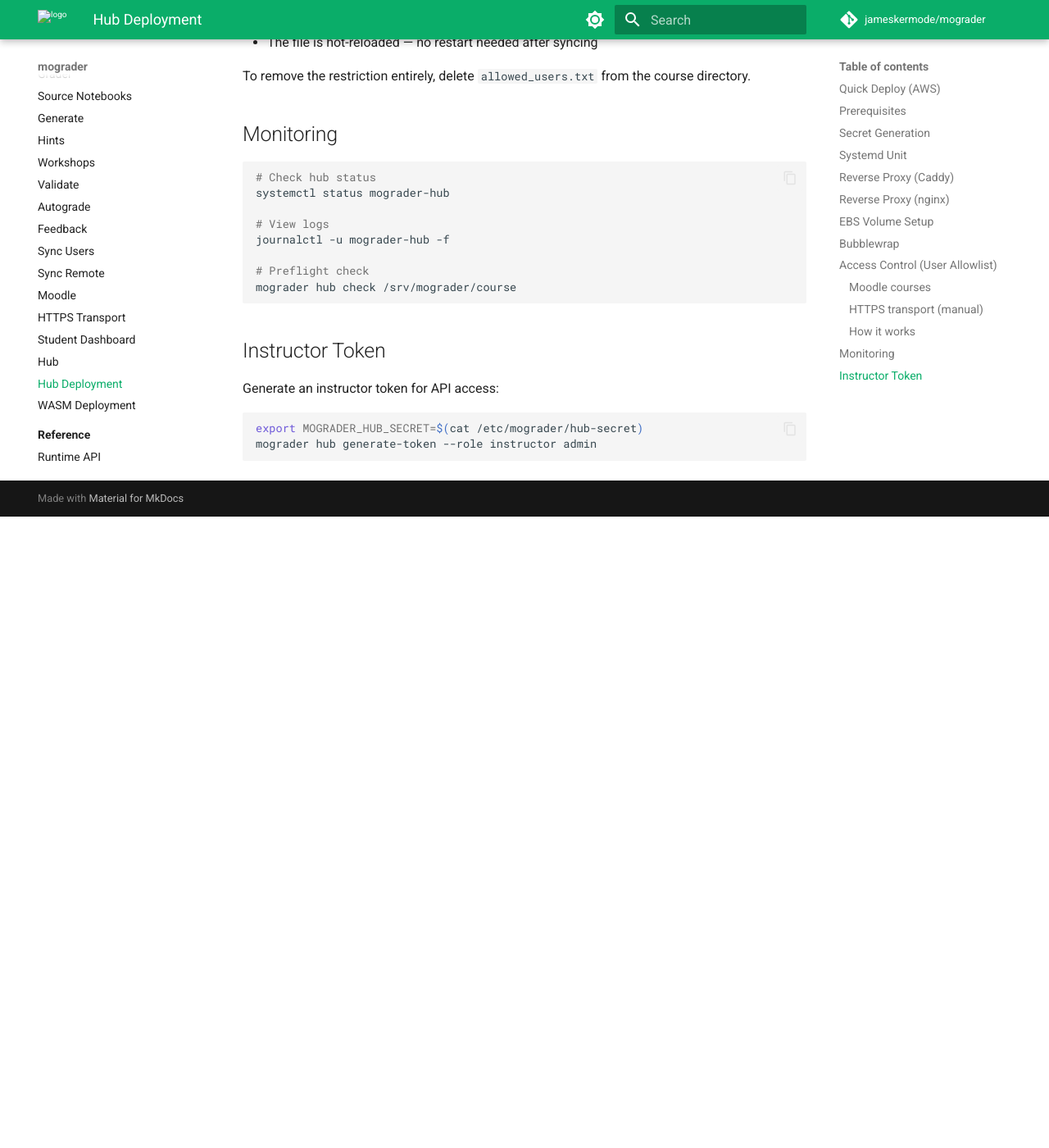
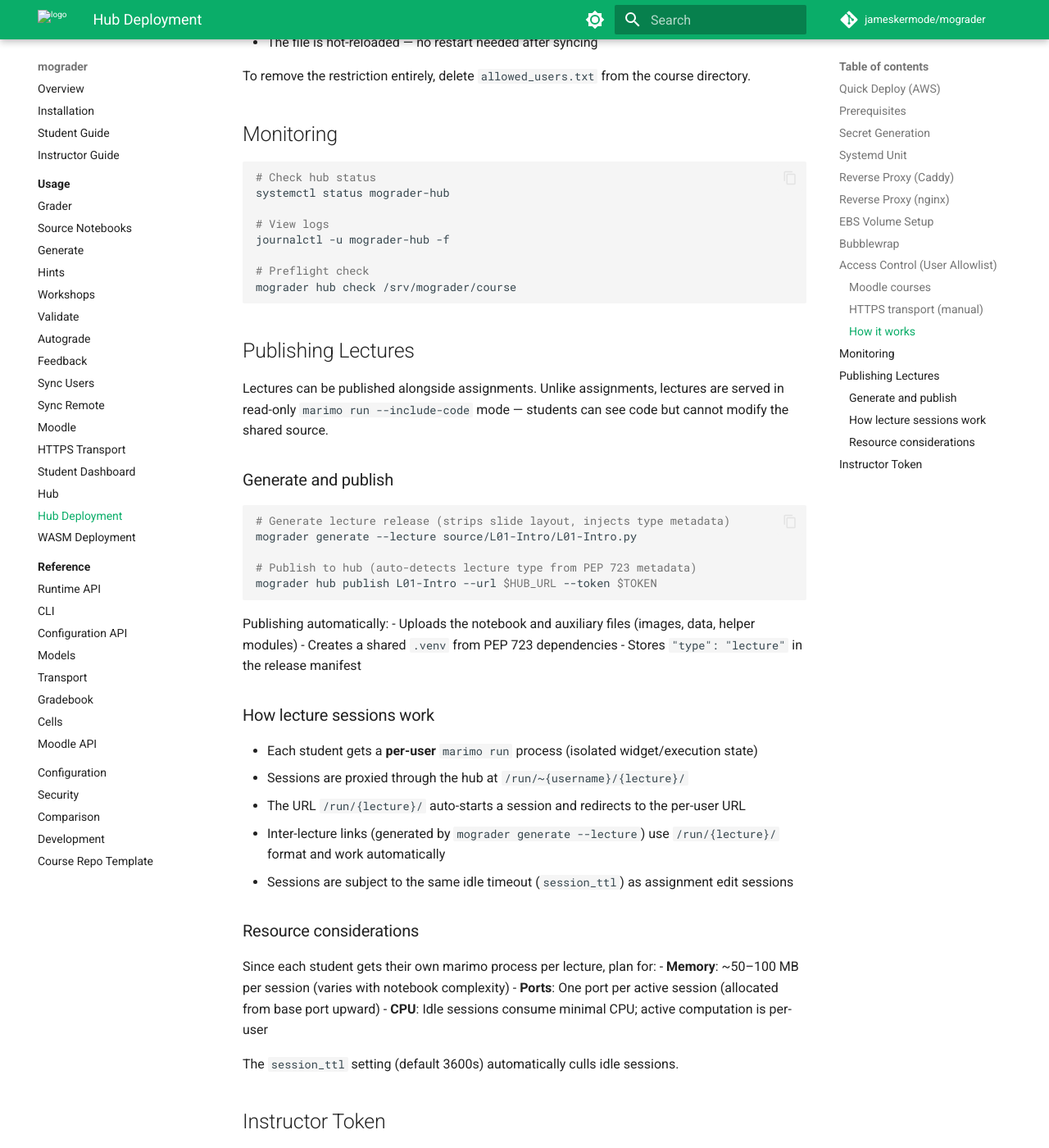
Before and after one commit to jameskermode/mograder, an MkDocs documentation site: the page built from docs/hub-deployment.md, in a window 1280 px wide and 1400 px high, scrolled down 3847 px. Shown: the whole window at 82% size. Built offline with MkDocs 1.6.1 and Material for MkDocs 9.7.7, drawn with Linux system fonts in a browser that asks for light colours; comment, search, counter and statistics services are not loaded; before the commit the page ends 4477 px from its top, so only the background shows below that.

Commit message:
Add docs, fix --headless, absolute URLs, session type in dashboard
Docs:
- usage/generate.md: new Lectures section documenting --lecture flag
- usage/hub.md: lecture student workflow, publish command, API endpoints
- hub-deployment.md: lecture publishing and session resource planning

Fixes:
- Add --headless to _build_run_command (prevents marimo auto-opening
  browser tab on direct port)
- Use absolute hub URLs in dashboard links (HUB_BASE_URL from config)
- /sessions endpoint returns correct run/~ URLs and type for lectures
- /run/{lecture}/ redirect auto-starts session if not running
- Use ~ prefix in per-user run URLs to disambiguate routes
- Fix marimo variable name collisions in dashboard (prefix with _)

Co-Authored-By: Claude Opus 4.6 (1M context) <noreply@anthropic.com>

````diff
--- a/docs/hub-deployment.md
+++ b/docs/hub-deployment.md
@@ -191,6 +191,42 @@ journalctl -u mograder-hub -f
 mograder hub check /srv/mograder/course
 ```
 
+## Publishing Lectures
+
+Lectures can be published alongside assignments. Unlike assignments, lectures are served in read-only `marimo run --include-code` mode — students can see code but cannot modify the shared source.
+
+### Generate and publish
+
+```bash
+# Generate lecture release (strips slide layout, injects type metadata)
+mograder generate --lecture source/L01-Intro/L01-Intro.py
+
+# Publish to hub (auto-detects lecture type from PEP 723 metadata)
+mograder hub publish L01-Intro --url $HUB_URL --token $TOKEN
+```
+
+Publishing automatically:
+- Uploads the notebook and auxiliary files (images, data, helper modules)
+- Creates a shared `.venv` from PEP 723 dependencies
+- Stores `"type": "lecture"` in the release manifest
+
+### How lecture sessions work
+
+- Each student gets a **per-user** `marimo run` process (isolated widget/execution state)
+- Sessions are proxied through the hub at `/run/~{username}/{lecture}/`
+- The URL `/run/{lecture}/` auto-starts a session and redirects to the per-user URL
+- Inter-lecture links (generated by `mograder generate --lecture`) use `/run/{lecture}/` format and work automatically
+- Sessions are subject to the same idle timeout (`session_ttl`) as assignment edit sessions
+
+### Resource considerations
+
+Since each student gets their own marimo process per lecture, plan for:
+- **Memory**: ~50–100 MB per session (varies with notebook complexity)
+- **Ports**: One port per active session (allocated from base port upward)
+- **CPU**: Idle sessions consume minimal CPU; active computation is per-user
+
+The `session_ttl` setting (default 3600s) automatically culls idle sessions.
+
 ## Instructor Token
 
 Generate an instructor token for API access:
--- a/docs/usage/hub.md
+++ b/docs/usage/hub.md
@@ -19,6 +19,8 @@ mograder hub -C /path/to/course --dev --headless
 
 Students access the hub via a browser (no local install required):
 
+### Assignments
+
 1. Navigate to the hub URL provided by your instructor
 2. Log in via university SSO (automatic via reverse proxy)
 3. Click **Download** to fetch an assignment
@@ -34,6 +36,17 @@ Active edit sessions appear in an **Active editors** panel with links to reopen
 !!! note
     The hub does not submit to Moodle directly. Students must export their
     notebook and upload to Moodle for grading.
+
+### Lectures
+
+If the instructor has published lectures to the hub, they appear in a **Lectures** table below the assignments:
+
+1. Click **Run** to open the lecture in a new tab
+2. The lecture runs in read-only mode with code visible (`marimo run --include-code`)
+3. Each student gets their own isolated session (widget state is not shared)
+4. Cross-notebook links within lectures navigate directly to other published lectures
+
+Lecture sessions are per-user and subject to the same idle timeout as assignment edit sessions.
 
 ## Commands
 
@@ -69,10 +82,10 @@ Checks:
 
 ### `mograder hub publish`
 
-Publish a release assignment to the hub:
+Publish a release assignment or lecture to the hub:
 
 ```bash
-# Publish (verifies files match Moodle first)
+# Publish assignment (verifies files match Moodle first)
 mograder hub publish A1 --url $HUB_URL --token $TOKEN
 
 # Skip Moodle verification
@@ -83,11 +96,22 @@ mograder hub publish A1 --force --dry-run
 
 # Explicit Moodle assignment name (if different from directory name)
 mograder hub publish A1 --moodle-assignment "A1. Introduction" --url $HUB_URL --token $TOKEN
+
+# Publish a lecture (auto-detected from mograder-type metadata, or use --lecture)
+mograder hub publish L01-Intro --url $HUB_URL --token $TOKEN
+mograder hub publish L01-Intro --lecture --url $HUB_URL --token $TOKEN
 ```
 
-The `ASSIGNMENT` argument is an assignment name (e.g. `A1-Intro-to-SciML` or prefix `A1`) resolved from the `release/` directory, or an explicit directory path.
+The `ASSIGNMENT` argument is a name (e.g. `A1-Intro-to-SciML` or prefix `A1`) resolved from the `release/` directory, or an explicit directory path.
 
-By default, files are verified against Moodle before publishing — Moodle is the authoritative source for assignment content.
+For **assignments**, files are verified against Moodle before publishing by default — Moodle is the authoritative source for assignment content.
+
+For **lectures**, Moodle verification is skipped automatically (lectures aren't posted to Moodle). The lecture type is auto-detected from `mograder-type = "lecture"` in the notebook's PEP 723 block (injected by `mograder generate --lecture`), or can be forced with `--lecture`.
+
+Publishing a lecture:
+1. Uploads the notebook and auxiliary files to the hub
+2. Stores `"type": "lecture"` in the `files.json` manifest
+3. Warms the uv cache / creates a shared `.venv` from PEP 723 dependencies
 
 | Option | Env var | Description |
 |--------|---------|-------------|
@@ -95,6 +119,7 @@ By default, files are verified against Moodle before publishing — Moodle is th
 | `--token` | `MOGRADER_HUB_INSTRUCTOR_TOKEN` | Instructor token |
 | `--moodle-assignment` | | Moodle assignment name (default: same as ASSIGNMENT) |
 | `--force` | | Skip Moodle verification |
+| `--lecture` | | Publish as lecture (implies `--force`) |
 | `--dry-run` | | Preview only, don't publish |
 
 ### `mograder hub warm-cache`
@@ -150,10 +175,18 @@ uv_cache_dir = ""  # empty = default ~/.cache/uv
 
 ## Instructor Workflow
 
+### Assignments
+
 1. Generate release notebooks: `mograder generate A1`
 2. Upload to Moodle: `mograder moodle upload A1`
 3. Publish to hub: `mograder hub publish A1 --url $HUB_URL --token $TOKEN`
-4. Warm the dependency cache: `mograder hub warm-cache --all`
+
+### Lectures
+
+1. Generate lecture release: `mograder generate --lecture source/L01-Intro/L01-Intro.py`
+2. Publish to hub: `mograder hub publish L01-Intro --url $HUB_URL --token $TOKEN`
+
+The lecture type is auto-detected from PEP 723 metadata — no `--lecture` flag needed on publish if `generate --lecture` was used. Cache warming happens automatically during publish.
 
 ## Environment Variables
 
@@ -165,6 +198,8 @@ uv_cache_dir = ""  # empty = default ~/.cache/uv
 
 ## API Endpoints
 
+### Assignments
+
 | Method | Path | Description |
 |--------|------|-------------|
 | POST | `/upload/{user}/{assignment}` | Upload a notebook |
@@ -173,14 +208,27 @@ uv_cache_dir = ""  # empty = default ~/.cache/uv
 | POST | `/reset/{user}/{assignment}` | Reset to release version |
 | GET | `/status/{user}/{assignment}` | Get assignment status |
 | POST | `/mark-exported/{user}/{assignment}` | Mark as exported |
-| GET | `/assignments` | List assignments with status |
-| GET | `/sessions` | List active edit sessions |
-| GET | `/release/{assignment}/{filename}` | Download release file |
-| POST | `/publish/{assignment}` | Publish release (instructor) |
-| POST | `/warm-cache` | Warm uv cache (instructor) |
 | POST | `/start-edit/{user}/{assignment}` | Start marimo edit session |
 | POST | `/stop-edit/{user}/{assignment}` | Stop marimo edit session |
 | `*` | `/edit/{user}/{assignment}/...` | Proxy to marimo editor |
+
+### Lectures
+
+| Method | Path | Description |
+|--------|------|-------------|
+| POST | `/start-run/{lecture}` | Start per-user marimo run session |
+| GET | `/run/{lecture}/` | Redirect to per-user session (auto-starts if needed) |
+| `*` | `/run/~{user}/{lecture}/...` | Proxy to marimo run session |
+
+### Shared
+
+| Method | Path | Description |
+|--------|------|-------------|
+| GET | `/assignments` | List assignments and lectures (with `type` field) |
+| GET | `/sessions` | List active sessions (with `type` field) |
+| GET | `/release/{name}/{filename}` | Download release file |
+| POST | `/publish/{name}` | Publish release (instructor); `?type=lecture` for lectures |
+| POST | `/warm-cache` | Warm uv cache (instructor) |
 
 ## Authentication
 
````
Also changed, not shown: docs/usage/generate.md (+52 -0 lines), 6 other files.
